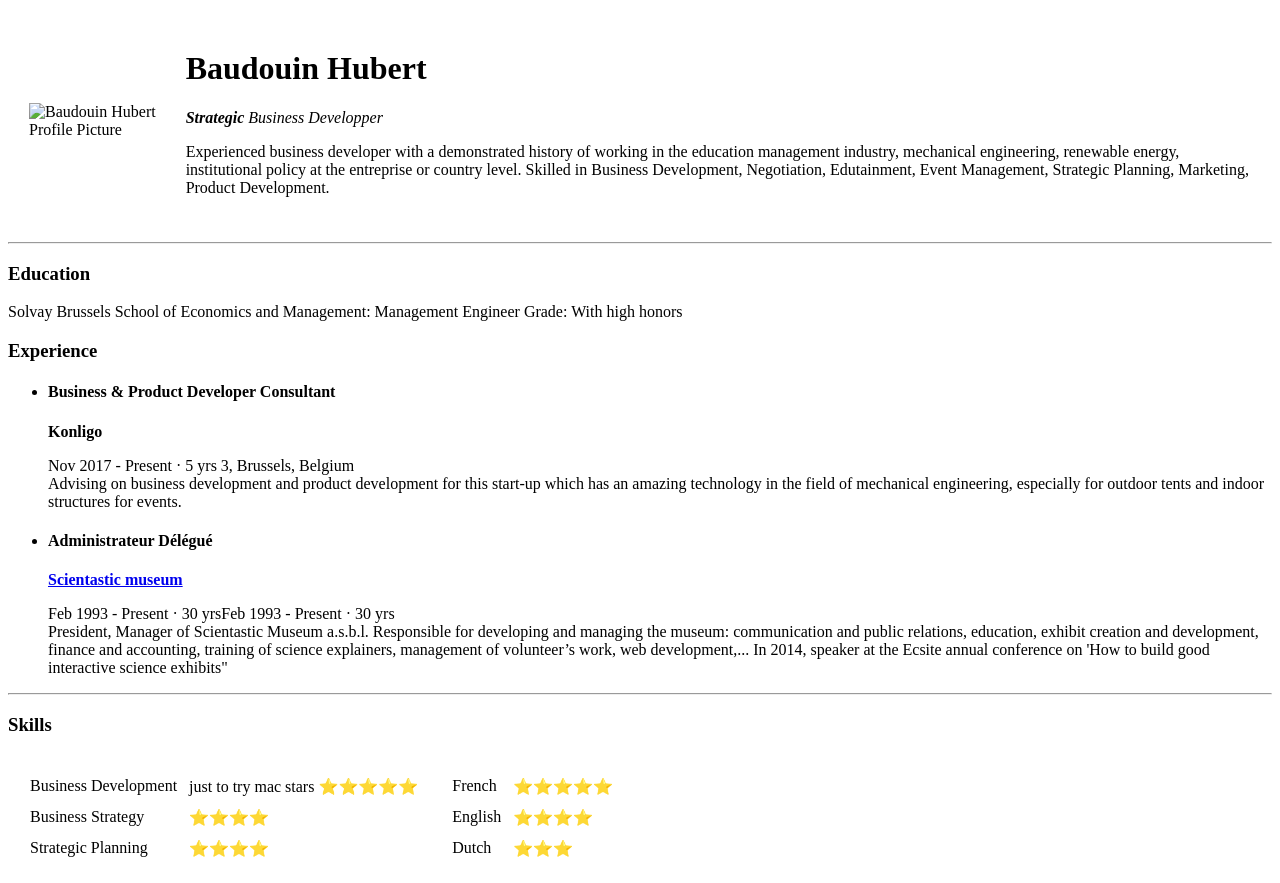
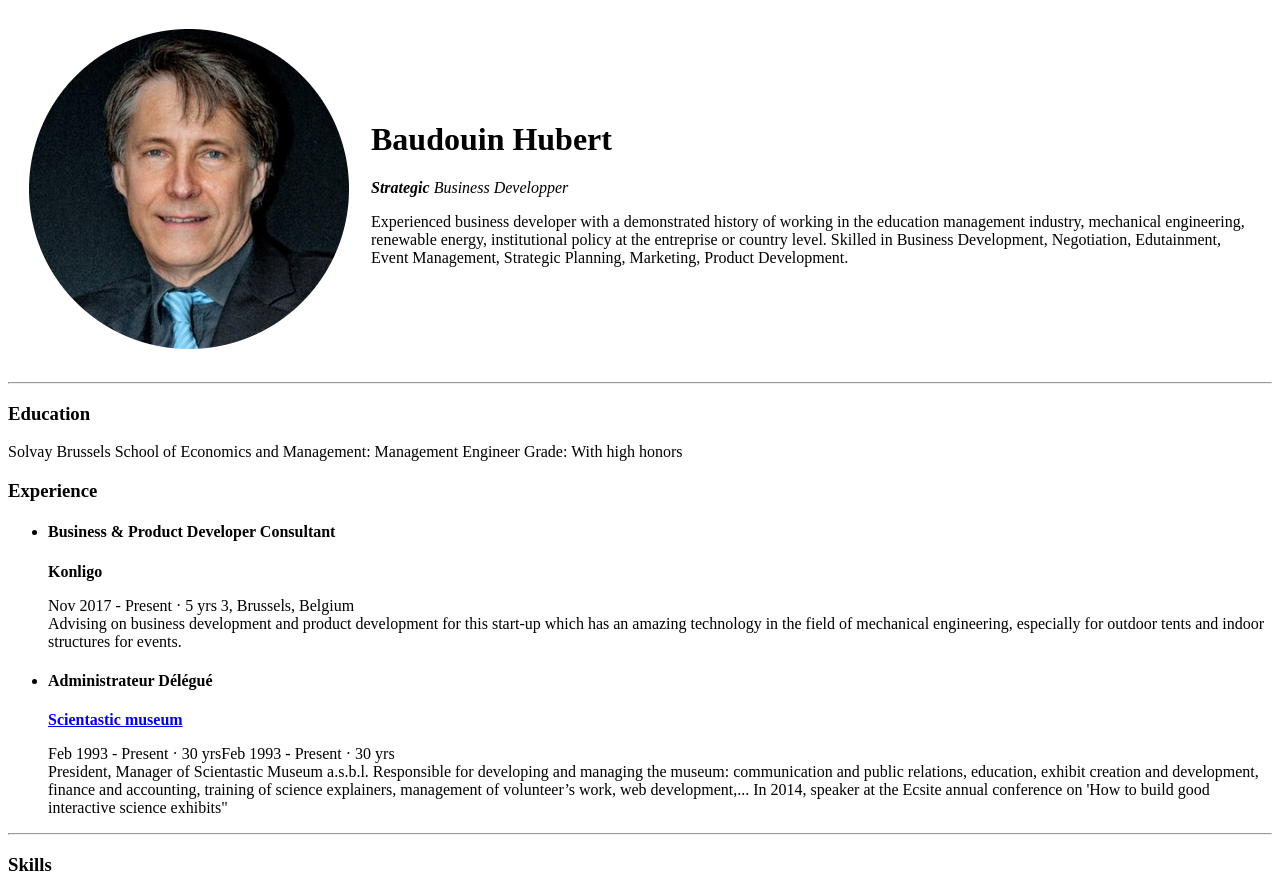
Before and after one commit to Winwin-Baudouin/CV, a plain HTML site: page index.html in a window 1280 px wide. Shown: the top 883 px of the page. Drawn offline with Linux system fonts and the light colour scheme.

Commit message:
Update index.html

```diff
--- a/index.html
+++ b/index.html
@@ -9,7 +9,7 @@
 <body>
     <table cellspacing="20">
         <tr>
-            <td> <img src="images/baudouin_hubert_linkedin_picture_circle.png" alt="Baudouin Hubert Profile Picture"></td>
+            <td> <img src="baudouin_hubert_linkedin_picture_circle.png" alt="Baudouin Hubert Profile Picture"></td>
             <td><h1>Baudouin Hubert</h1>
                 <p><em><strong> Strategic</strong> Business Developper</em> </p>
                 <p>Experienced business developer with a demonstrated history of working in the education management industry, mechanical engineering, renewable energy, institutional policy at the entreprise or country level. Skilled in Business Development, Negotiation, Edutainment, Event Management, Strategic Planning, Marketing, Product Development. </p></td>
```
